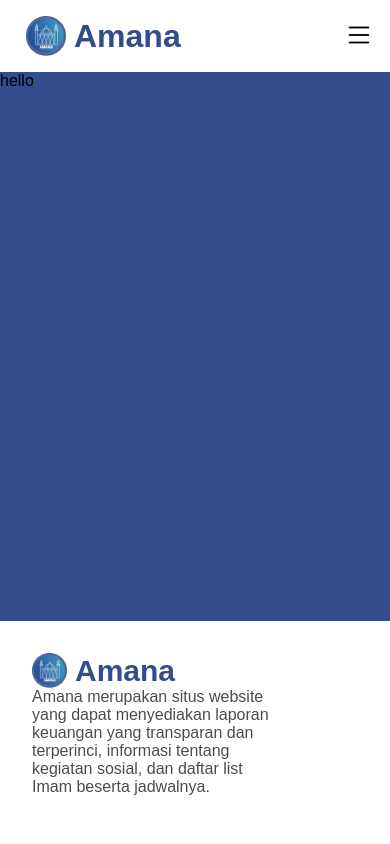
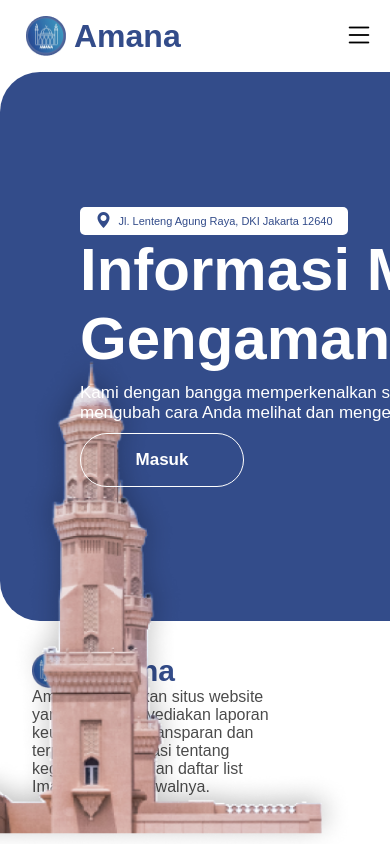
Before and after one commit to jundifatih/AmanaProject-FrontEnd, a React (Vite) app: page / in a window 390 px wide. Shown: the top 844 px of the page. Built offline with nearby package versions, Linux system fonts and the light colour scheme.

Commit message:
Add Jumbroton But No Responsive

```diff
--- a/src/component/main/navbar/Navbar.jsx
+++ b/src/component/main/navbar/Navbar.jsx
@@ -24,7 +24,7 @@ const Navbar = () => {
         <a href="">Tentang Kami</a>
       </div>
       <div className={styles.CariMasuk} id="Cari-Masuk">
-        <input type="text" placeholder="Cari Masjid" />
+        <input type="text" placeholder="Cari Masjid"/>
         <a href="">Masuk</a>
       </div>
         <a className={styles.Icon}>
--- a/src/pages/main/landingpage/LandingPage.jsx
+++ b/src/pages/main/landingpage/LandingPage.jsx
@@ -1,10 +1,23 @@
 import styles from "./LandingPage.module.css"
+
 const LandingPage = () => {
   return (
     <div className={styles.LandingPage}>
-        <div className={styles.jumbroton}>
+        <div className={styles.Jumbroton}>
             <div className={styles.Background}>
-                <p>hello</p>
+                <div className={styles.Judul}>
+                  <div className={styles.Alamat}>
+                    <span className={styles.IconLokasi}><i className="bi bi-geo-alt-fill"></i></span>
+                    <p className={styles.NamaTempat}>
+                      Jl. Lenteng Agung Raya, DKI Jakarta 12640
+                    </p>
+                  </div>
+                  <h1 className={styles.Tagline}>Informasi Masjid dalam Gengaman Anda.</h1>
+                  <p className={styles.Deskripsi}>Kami dengan bangga memperkenalkan sebuah inovasi
+                  yang akan mengubah cara Anda melihat dan mengelola masjid Anda.</p>
+                  <button className={styles.Tombol}>Masuk</button>
+                </div>
+                <img src="src/assets/MasjidJumbroton.png" alt="Foto Masjid" className={styles.Masjid} />
             </div>
         </div>
     </div>
--- a/src/pages/main/landingpage/LandingPage.module.css
+++ b/src/pages/main/landingpage/LandingPage.module.css
@@ -1,9 +1,78 @@
 .LandingPage{
     display: flex;
     justify-content: space-around;
+}
+.Jumbroton{
+    display: flex;
+    justify-content: space-evenly;
 }
 .Background{
     width: 1291px;
     background-color: #334C8A;
     min-height: 549px;
+    border-radius: 40px;
+    z-index: 1;
+    display: flex;
+    align-items: center;
+    padding-left: 5rem;
 }
+.Alamat{
+    background-color: white;
+    width: 268px;
+    /* height: 26px; */
+    border-radius: 5px;
+    color: #334C8A;
+    display: flex;
+    align-items: center;
+    justify-content: center;
+    padding: 5px;
+    gap: 7px;
+}
+.Alamat .IconLokasi{
+    color:#334C8A;
+}
+.NamaTempat{
+    color: #334C8A;
+    font-size: 11px;
+}
+.Judul{
+    z-index: 4;
+}
+.Judul .Tagline{
+    color: white;
+    font-size: 60px;
+    width: 815px;
+    margin-bottom: 10px;
+}
+.Judul .Deskripsi{
+    color: white;
+    font-size: 17px;
+    width: 547px;
+    margin-bottom: 10px;
+}
+.Tombol{
+    width: 164px;
+    height: 54px;
+    border-radius: 60px;
+    font-size: 17px;
+    font-weight: bold;
+    color: white;
+    border: 1px solid white;
+    background: none;
+    cursor: pointer;
+}
+.Tombol:hover{
+    background:white;
+    color: #334C8A;
+}
+.Masjid{
+    z-index: 3;
+    /* float: left; */
+    /* position: absolute; */
+    width: 910px;
+    height: 616px;
+    /* margin-bottom: -23px; */
+    position: absolute;
+    right: 2.3rem;
+    bottom: -12px;
+}
```
Also changed, not shown: src/layout/main/Main.jsx (line endings or trailing spaces).
